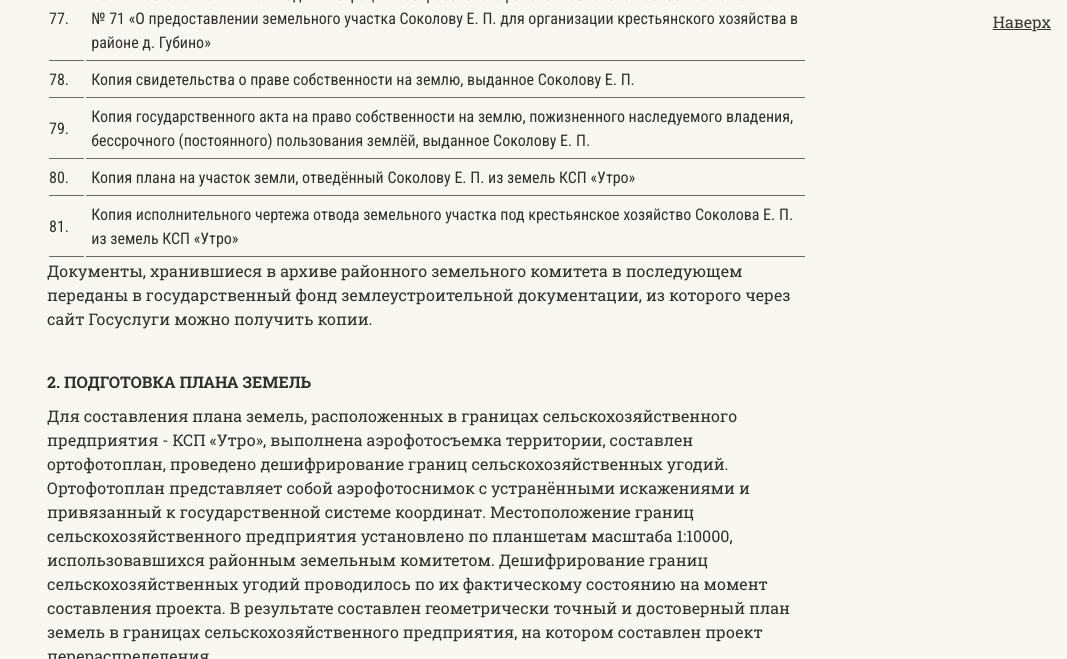
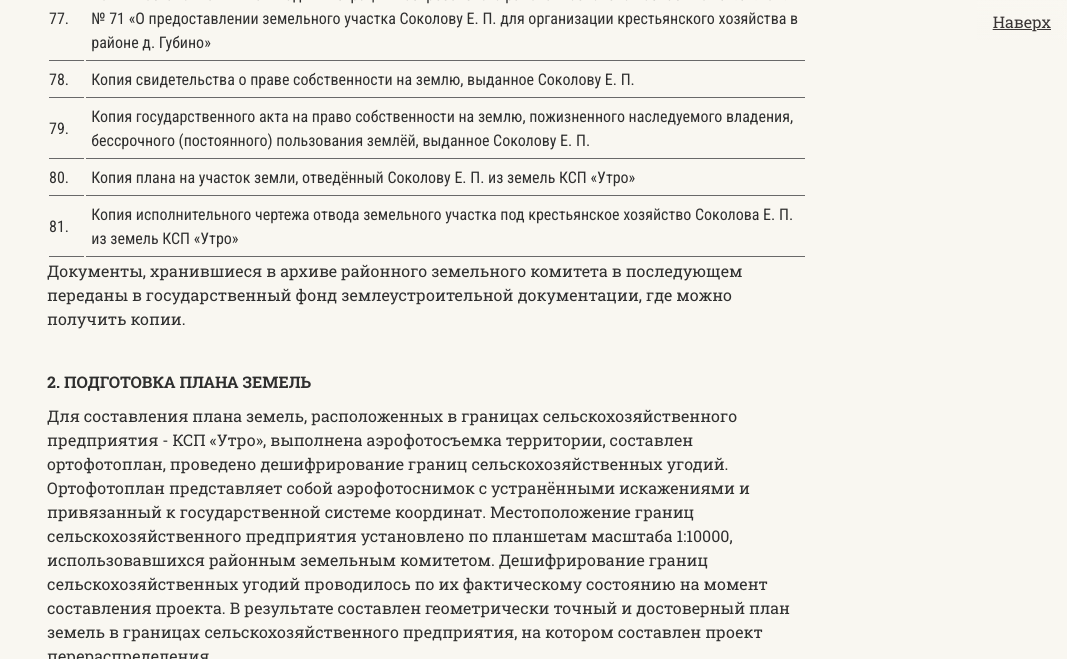
Before and after one commit to SergSi/land-use-art, a Jekyll site: the page built from _articles/2023-12-22-sh.md, in a window 1280 px wide and 900 px high, scrolled down 5833 px, cut to the strip 0-659 px from the top of the window. Shown: the whole strip, without its empty margins (213-1280 px from the left). Built offline with Jekyll 4.4.1, drawn with Linux system fonts in a browser that asks for light colours; some web fonts are replaced.

Commit message:
Update 2023-12-22-sh.md

```diff
--- a/_articles/2023-12-22-sh.md
+++ b/_articles/2023-12-22-sh.md
@@ -101,7 +101,7 @@
 | 80.     | Копия плана на участок земли, отведённый Соколову  Е. П. из земель КСП «Утро» |
 | 81.     | Копия исполнительного чертежа отвода земельного  участка под крестьянское хозяйство Соколова Е. П. из земель КСП «Утро» |
 
-Документы, хранившиеся в архиве районного земельного комитета в последующем переданы в государственный фонд землеустроительной документации, из которого через сайт Госуслуги можно получить копии.
+Документы, хранившиеся в архиве районного земельного комитета в последующем переданы в государственный фонд землеустроительной документации, где можно получить копии.
 
 # 2. Подготовка плана земель
 
```
